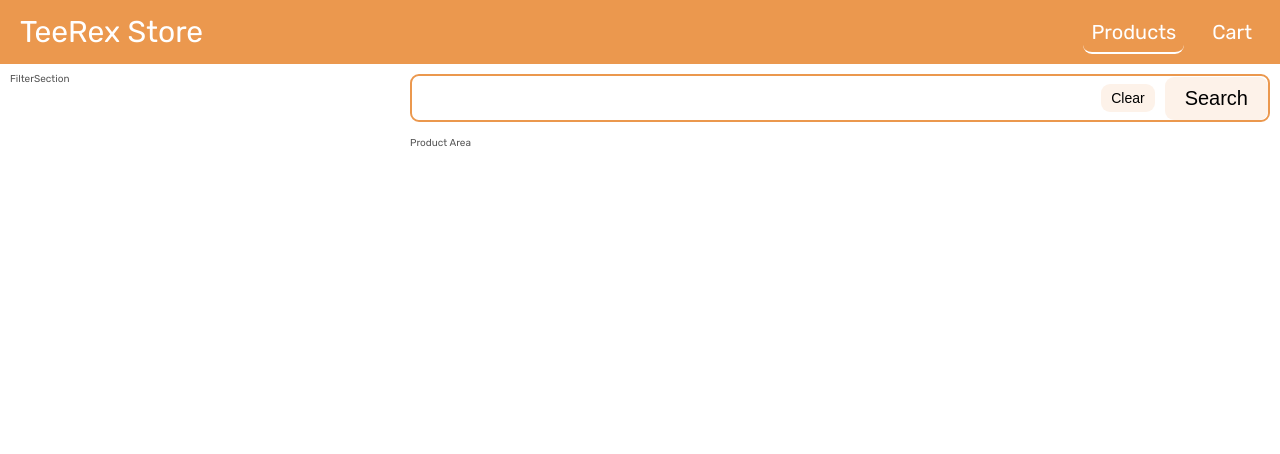
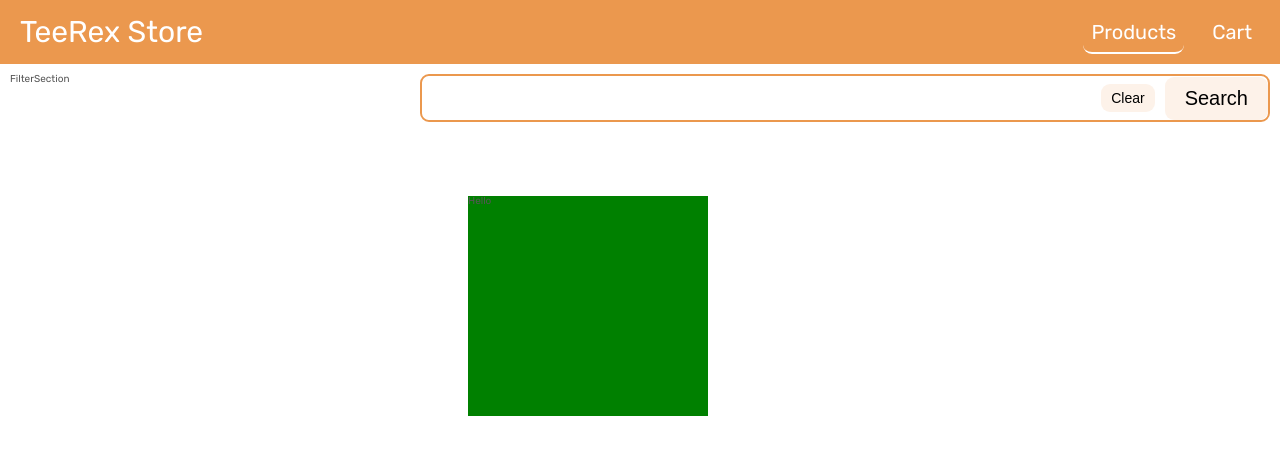
Before and after one commit to orpic/react-e-c, a React (Create React App) app: page /products in a window 1280 px wide. Shown: the top 454 px of the page. Built offline with nearby package versions, Linux system fonts and the light colour scheme.

Commit message:
product card

```diff
--- /dev/null
+++ b/src/components/ProductArea/ProductArea.js
@@ -0,0 +1,15 @@
+import React from "react";
+// eslint-disable-next-line
+import classes from "./ProductArea.module.css";
+
+import { ProductCard } from "../../components";
+
+const ProductArea = () => {
+  return (
+    <div className={classes.area}>
+      <ProductCard />
+    </div>
+  );
+};
+
+export default ProductArea;
--- /dev/null
+++ b/src/components/ProductArea/ProductArea.module.css
@@ -0,0 +1,3 @@
+.area {
+  padding: 4.8rem;
+}
--- /dev/null
+++ b/src/components/ProductCard/ProductCard.js
@@ -0,0 +1,12 @@
+import React from "react";
+// eslint-disable-next-line
+import classes from "./ProductCard.module.css";
+const ProductCard = () => {
+  return (
+    <>
+      <div className={classes.cardContainer}>Hello</div>
+    </>
+  );
+};
+
+export default ProductCard;
--- /dev/null
+++ b/src/components/ProductCard/ProductCard.module.css
@@ -0,0 +1,5 @@
+.cardContainer {
+  height: 220px;
+  width: 240px;
+  background-color: green;
+}
--- a/src/components/index.js
+++ b/src/components/index.js
@@ -2,3 +2,5 @@
 export { default as MainNavigation } from "./MainNavigation/MainNavigation";
 export { default as SearchBar } from "./SearchBar/SearchBar";
 export { default as FilterSection } from "./FilterSection/FilterSection";
+export { default as ProductArea } from "./ProductArea/ProductArea";
+export { default as ProductCard } from "./ProductCard/ProductCard";
--- a/src/pages/Products/Products.js
+++ b/src/pages/Products/Products.js
@@ -1,6 +1,5 @@
 import React from "react";
-import { FilterSection, SearchBar } from "../../components";
-// eslint-disable-next-line
+import { FilterSection, ProductArea, SearchBar } from "../../components";
 import classes from "./Products.module.css";
 
 const Products = () => {
@@ -13,7 +12,9 @@
         <div className={classes.filterPosition}>
           <FilterSection />
         </div>
-        <div className={classes.productsPosition}>Product Area</div>
+        <div className={classes.productsPosition}>
+          <ProductArea />
+        </div>
       </main>
     </>
   );
--- a/src/pages/Products/Products.module.css
+++ b/src/pages/Products/Products.module.css
@@ -1,6 +1,7 @@
 .main {
   padding: 1rem;
   display: grid;
+  gap: 1rem;
   grid-template-columns: 400px 1fr;
   grid-template-rows: 6.4rem 1fr;
 }
```
